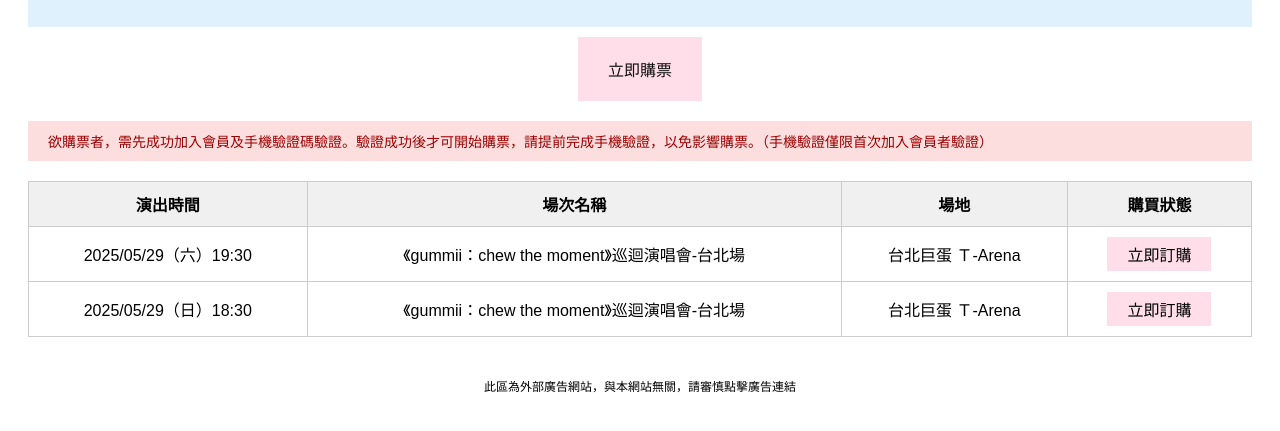
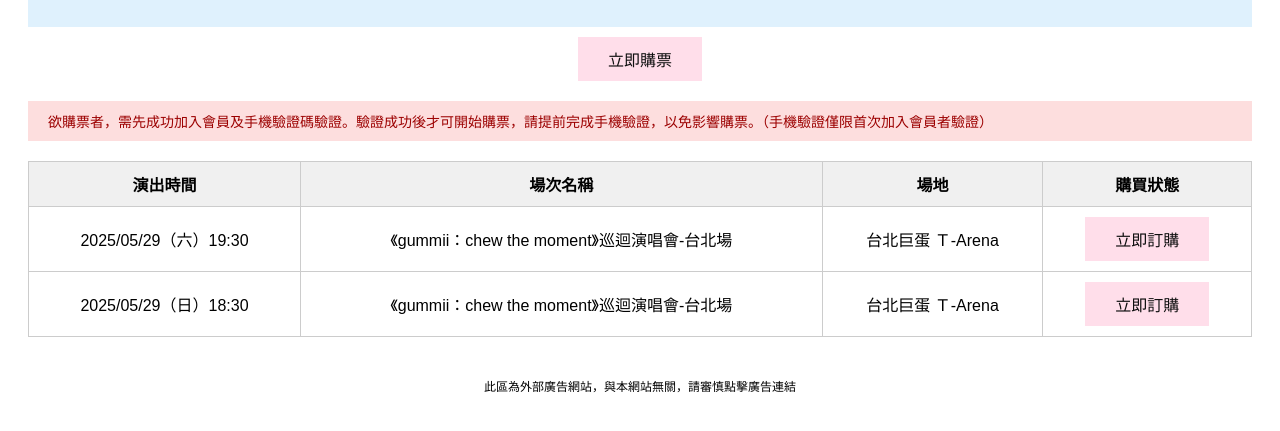
Before and after one commit to harperchouu/final, a plain HTML site: page index.html in a window 1280 px wide. Both pictures are taken after a click on the button "立即購票". Shown: the part 241-672 px from the top of the page. Drawn offline with Linux system fonts and the light colour scheme.

Commit message:
Update index.html

```diff
--- a/index.html
+++ b/index.html
@@ -22,7 +22,7 @@
   .btn-primary {
     background-color: #ffdeea;
     color: rgb(16, 16, 16);
-    padding: 20px 30px;
+    padding: 10px 30px;
     transition: transform 0.2s ease, box-shadow 0.2s ease;
   }
 
@@ -98,7 +98,7 @@
           <td style="border: 1px solid #ccc; padding: 10px;">台北巨蛋 Ｔ-Arena</td>
           <td style="border: 1px solid #ccc; padding: 10px;">
             <a href="seat.html" style="text-decoration: none;">
-              <button class="btn-primary-small">立即訂購</button>
+              <button class="btn-primary">立即訂購</button>
             </a>
           </td>
         </tr>
@@ -108,7 +108,7 @@
           <td style="border: 1px solid #ccc; padding: 10px;">台北巨蛋 Ｔ-Arena</td>
           <td style="border: 1px solid #ccc; padding: 10px;">
             <a href="seat.html" style="text-decoration: none;">
-              <button class="btn-primary-small">立即訂購</button>
+              <button class="btn-primary">立即訂購</button>
             </a>
           </td>
         </tr>
```
